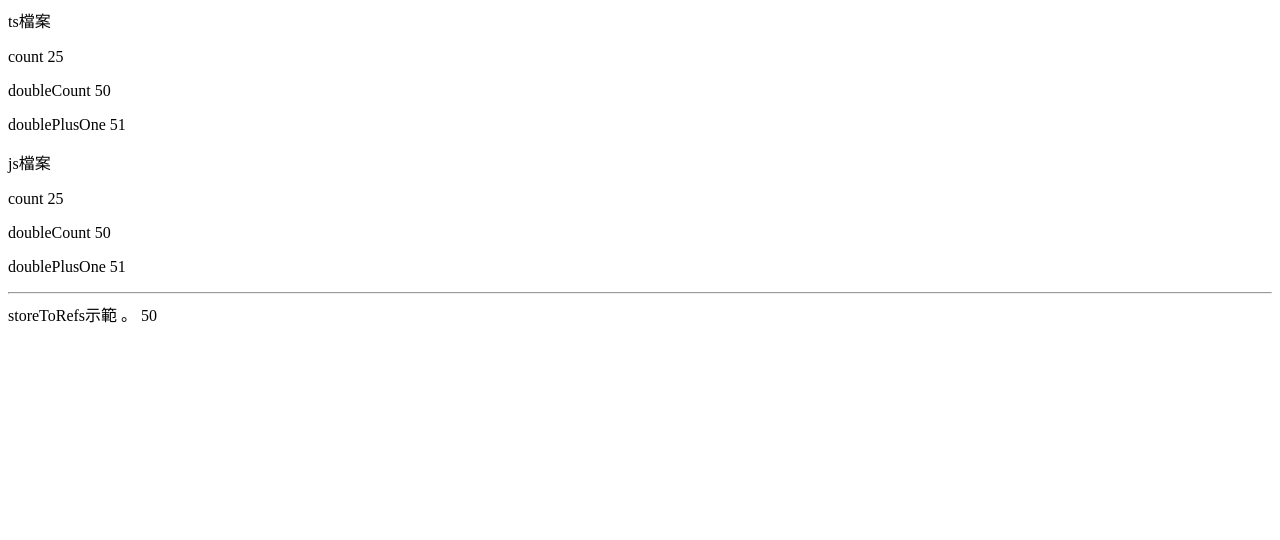
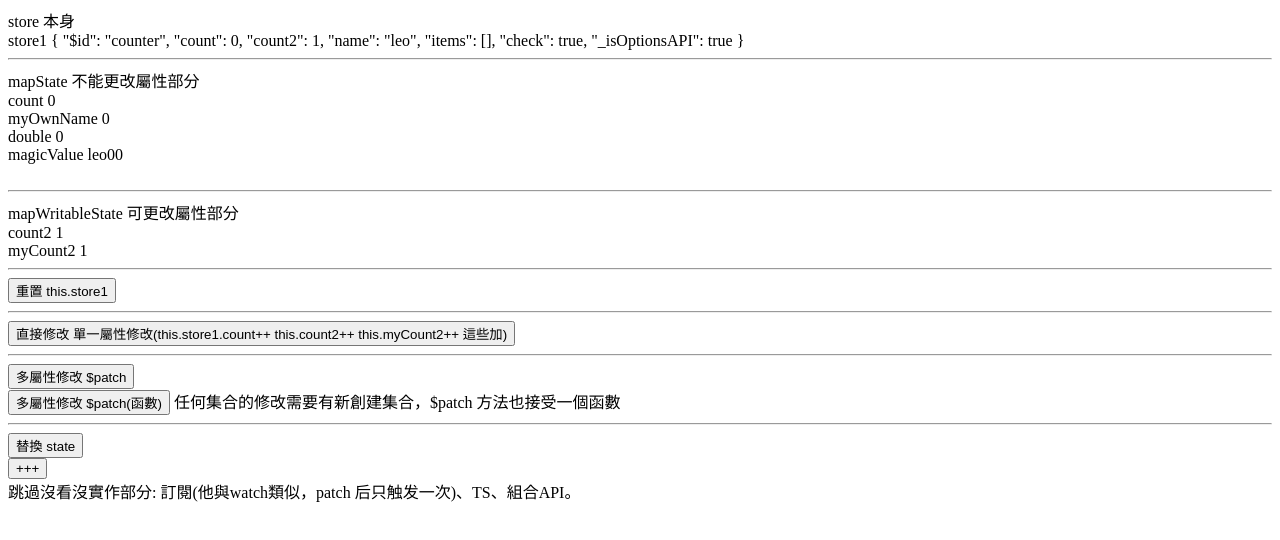
Before and after one commit to leo41271/Vue3-Official-Doc-Learn, a Vue app in the folder Pinia-Official-Doc-Learn/: page / in a window 1280 px wide. Shown: the top 540 px of the page. Built offline with nearby package versions, Linux system fonts and the light colour scheme.

Commit message:
Pinia Core Concepts : State : basic 、 reset 、OptionsAPIUse 、 Mutating  、 Replacing  、 subscribe(skip) ， 觀念補充看筆記。

```diff
--- a/Pinia-Official-Doc-Learn/src/App.vue
+++ b/Pinia-Official-Doc-Learn/src/App.vue
@@ -1,6 +1,10 @@
 <script setup>
+import BasicExample from '@/components/BasicExample.vue';
 import DefiningAStore from '@/components/DefiningAStore.vue';
+import StateOp from '@/components/stateOp.vue';
 </script>
 <template>
-  <DefiningAStore />
+  <!-- <BasicExample /> -->
+  <!-- <DefiningAStore /> -->
+  <StateOp />
 </template>
--- /dev/null
+++ b/Pinia-Official-Doc-Learn/src/components/stateOp.vue
@@ -0,0 +1,78 @@
+<template><!-- 組件檔案 或其他地方 、 stateOp.vue -->
+    store 本身 <br>
+    store1 {{ store1 }} <br>
+    <hr>
+    mapState 不能更改屬性部分<br>
+    count {{ count }} <br>
+    myOwnName {{ myOwnName }} <br>
+    double {{ double }} <br>
+    magicValue {{ magicValue }} <br><br>
+    <hr>
+    mapWritableState 可更改屬性部分<br>
+    count2 {{ count2 }} <br>
+    myCount2 {{ myCount2 }} <br>
+    <hr>
+    <button @click="reset">重置 this.store1</button>
+    <hr>
+    <button @click="count1_2_add">直接修改 單一屬性修改(this.store1.count++ this.count2++ this.myCount2++ 這些加)</button><br>
+    <hr>
+    <button @click="patchUse">多屬性修改 $patch </button> <br>
+    <button @click="patchUsefunction(store1)">多屬性修改 $patch(函數) </button>
+    任何集合的修改需要有新創建集合，$patch 方法也接受一個函數
+    <hr>
+    <button @click="replaceState">替換 state </button> <br>
+    <button @click=" this.store1.count2++;">+++</button> <br>
+    跳過沒看沒實作部分: 訂閱(他與watch類似，patch 后只触发一次)、TS、組合API。
+</template>
+<script>
+import { useCounterStore } from '@/stores/state/opApi/stateCounter.js'
+import { mapState, mapWritableState } from 'pinia'
+export default {
+    data() {
+        return { store1: useCounterStore(), }
+    },
+    computed: {
+        // 不能更改值
+        ...mapState(useCounterStore, ['count']), //this.store1.count this.count  兩者相同
+        ...mapState(useCounterStore, {
+            myOwnName: 'count', // 替換名字
+            double: store => store.count * 2,
+            magicValue(store) { // 類型不一定正確
+                return store.name + this.count + this.double
+            },
+        }),
+        // 可更改
+        ...mapWritableState(useCounterStore, ['count2']),
+        ...mapWritableState(useCounterStore, { myCount2: 'count2', }),
+    },
+    methods: {
+        reset() { this.store1.$reset() },
+        count1_2_add() {
+            this.store1.count++
+            // this.count++; // this.myOwnName++;
+            //console警告 App.vue:43 [Vue warn]: Write operation failed: computed property "count" is readonly.
+            this.count2++;
+            this.myCount2++;
+        },
+        patchUse() {
+            this.store1.$patch({
+                count: this.store1.count + 1,
+                name: this.store1.name + "T",
+                check: !this.store1.check,
+            })
+        },
+        patchUsefunction(ggg) {
+            ggg.$patch((data) => {
+                data.items.push({ name: 'shoes', quantity: 1 })
+                data.check = !data.check
+            })
+        },
+        replaceState() {
+            // 不能完全替换掉 store 的 state>破壞響應性。但可patch 它
+            // 當你直接替換整個 store.$state 物件時，Vue 無法偵測到屬性的更改
+            // this.store1.$state = { count2: null } // 實際上没有替换`$state` (會破壞響應性)
+            this.store1.$patch({ count2: 24 }) // 在它内部呼叫 `$patch()` (可以這樣做)
+        },
+    },
+}
+</script>
--- /dev/null
+++ b/Pinia-Official-Doc-Learn/src/stores/state/opApi/stateCounter.js
@@ -0,0 +1,13 @@
+import { defineStore } from "pinia";
+export const useCounterStore = defineStore("counter", {
+  // State 的範例
+  // counter.js
+  state: () => ({
+    count: 0, // ref(0)
+    count2: 1,
+    name: "leo",
+    items: [],
+    check: true,
+  }),
+});
+// ----------------------------------- 選項 API
```
Also changed, not shown: Pinia-Official-Doc-Learn/src/stores/state/comApi/counter.js (added, +11 -0 lines).
